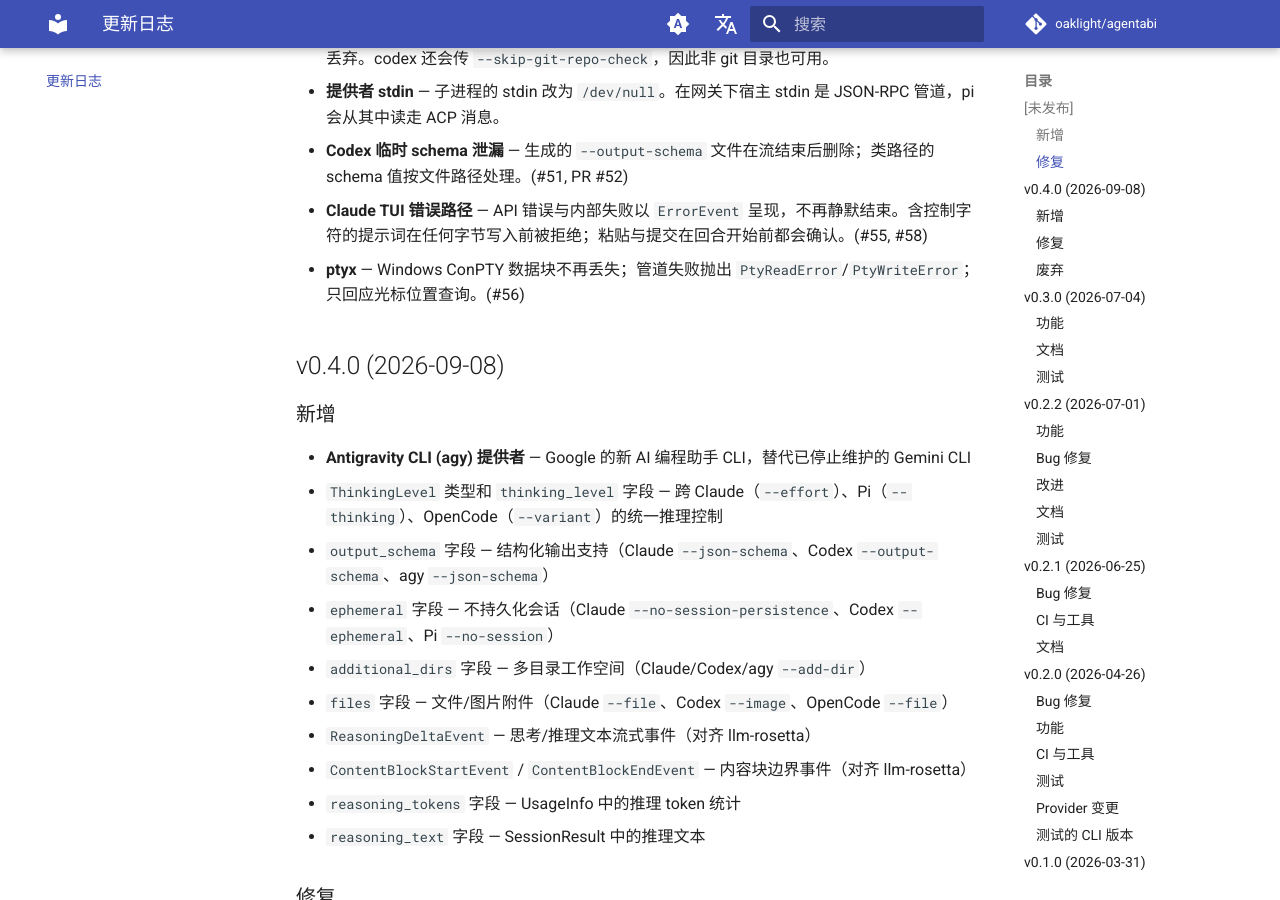
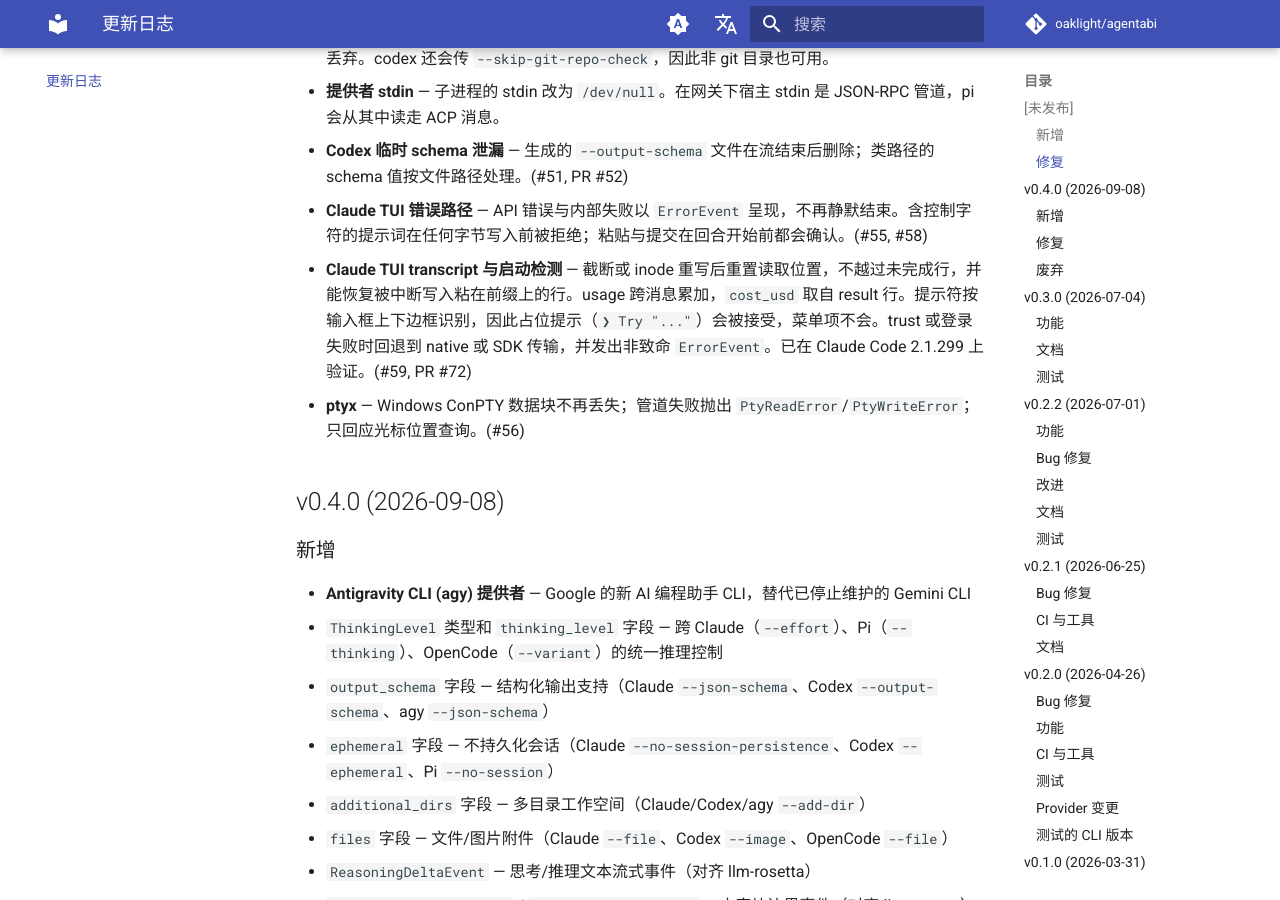
Before and after one commit to Oaklight/agentabi, an MkDocs documentation site: the page built from docs/changelog.md, in a window 1280 px wide and 900 px high, scrolled down 1104 px. Built offline with MkDocs 1.6.1 and Material for MkDocs 9.7.7, drawn with Linux system fonts in a browser that asks for light colours; comment, search, counter and statistics services are not loaded.

Commit message:
docs: record TUI transcript and startup detection hardening

```diff
--- a/docs/changelog.md
+++ b/docs/changelog.md
@@ -19,6 +19,7 @@
 - **提供者 stdin** — 子进程的 stdin 改为 `/dev/null`。在网关下宿主 stdin 是 JSON-RPC 管道，pi 会从其中读走 ACP 消息。
 - **Codex 临时 schema 泄漏** — 生成的 `--output-schema` 文件在流结束后删除；类路径的 schema 值按文件路径处理。(#51, PR #52)
 - **Claude TUI 错误路径** — API 错误与内部失败以 `ErrorEvent` 呈现，不再静默结束。含控制字符的提示词在任何字节写入前被拒绝；粘贴与提交在回合开始前都会确认。(#55, #58)
+- **Claude TUI transcript 与启动检测** — 截断或 inode 重写后重置读取位置，不越过未完成行，并能恢复被中断写入粘在前缀上的行。usage 跨消息累加，`cost_usd` 取自 result 行。提示符按输入框上下边框识别，因此占位提示（`❯ Try "..."`）会被接受，菜单项不会。trust 或登录失败时回退到 native 或 SDK 传输，并发出非致命 `ErrorEvent`。已在 Claude Code 2.1.299 上验证。(#59, PR #72)
 - **ptyx** — Windows ConPTY 数据块不再丢失；管道失败抛出 `PtyReadError`/`PtyWriteError`；只回应光标位置查询。(#56)
 
 ## v0.4.0 (2026-09-08)
```
